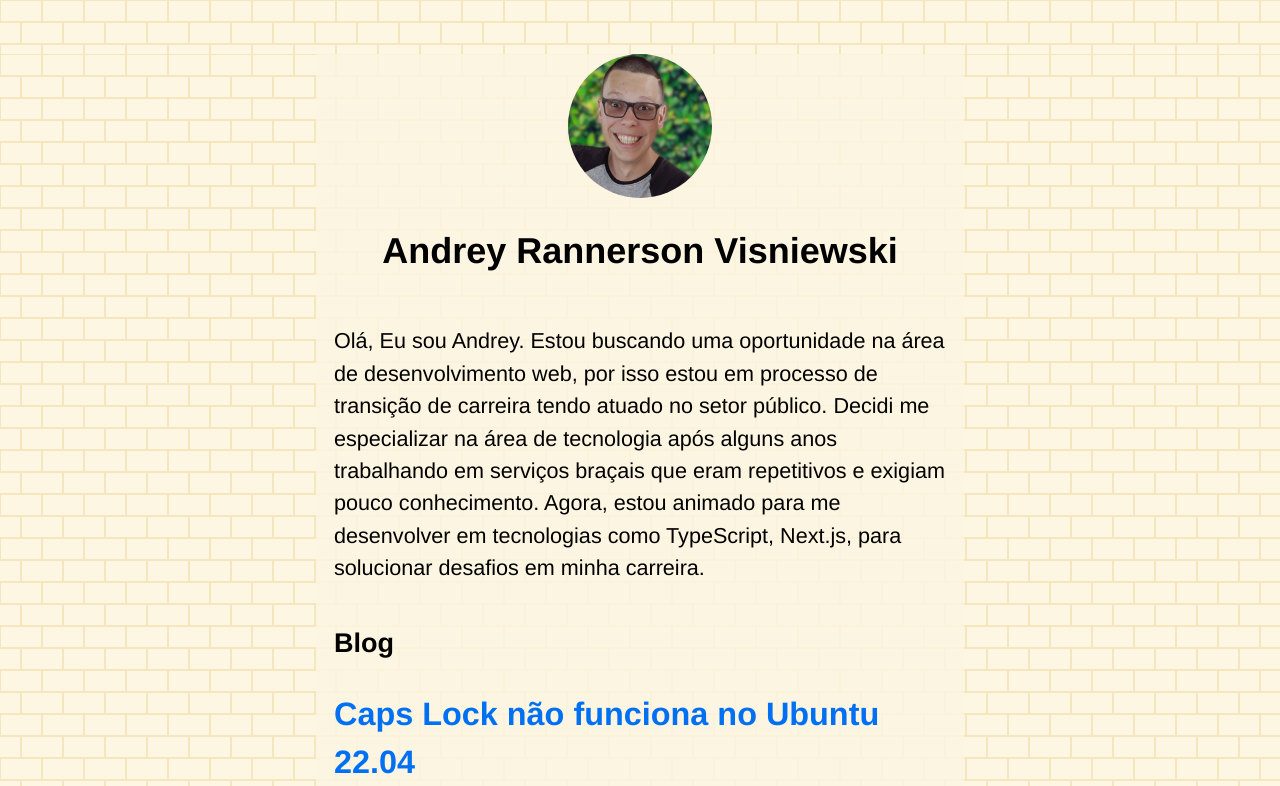
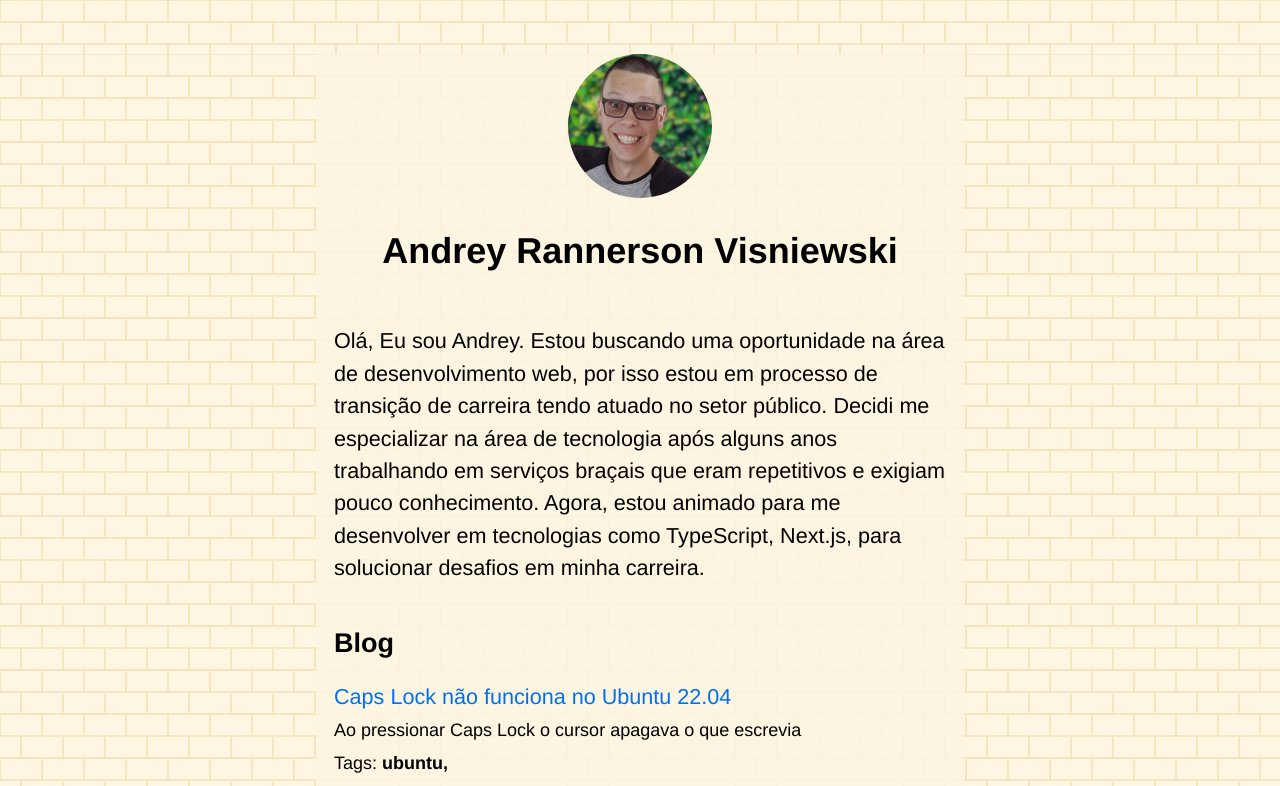
Before and after one commit to Andreyrvs/portfolio-blog, a Next.js app: page / in a window 1280 px wide. Shown: the top 786 px of the page. Built offline with nearby package versions, Linux system fonts and the light colour scheme.

Commit message:
fix: (Blog) - muda o redirecionamento somente ao clicar no titulo

```diff
--- a/src/pages/index.tsx
+++ b/src/pages/index.tsx
@@ -17,7 +17,8 @@ export default function Home({ sortedPosts }: { sortedPosts: Props[] }) {
     ({ frontMatter: { description, tags, date, id, title } }, index) => (
       <li className={utilStyles.listItem} key={index}>
         <Link href={POST_ROUTE + id} passHref>
-          <h2>{title}</h2>
+          {title}
+        </Link>
         <br />
         <small>{description}</small>
         <br />
@@ -31,7 +32,6 @@ export default function Home({ sortedPosts }: { sortedPosts: Props[] }) {
         <small className={utilStyles.lightText}>
           <Date dateString={date} />
         </small>
-        </Link>
       </li>
     )
   );
```
Lines whose indentation alone changed are shown as unchanged.
